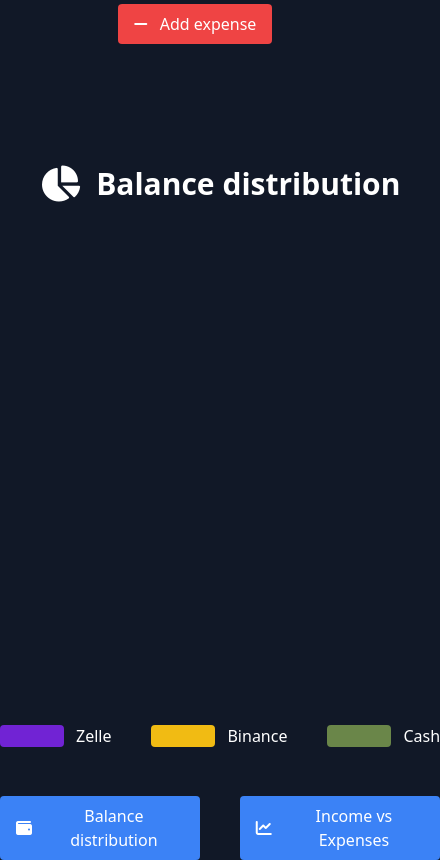
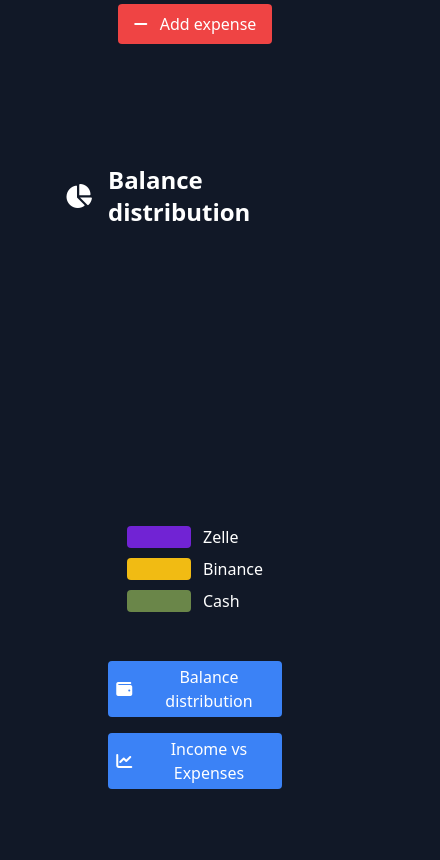
Before and after one commit to manudevko/Expense-Tracker, a plain HTML site: page index.html in a window 390 px wide. Shown: the part 1520-2380 px from the top of the page, 440 px wide, since content can reach past the window. After the commit the page ends 2349 px from the top, so only its background shows below. Drawn offline with nearby package versions, Linux system fonts and the light colour scheme.

Commit message:
Fixed responsive for charts, fixed add expense bug for income/expense chart, fixed income/expense chart not working if the user data in localstorage was entered previous to the chart code being added

```diff
--- a/app.js
+++ b/app.js
@@ -115,9 +115,22 @@ loadLocalStorage();
 
 const loadHistory = function () {
   for (i = 0; i < transHistory.length; i++) {
+    //Checks for transaction history in localstorage to be loaded and added to the transaction history.
     const loadedTransaction = document.createElement("div");
     loadedTransaction.innerHTML = transHistory[i].Transaction;
     transactionUI.appendChild(loadedTransaction);
+    //If income and expense are not in the localstorage yet it
+    //checks for income and expenses in localstorage to be loaded and
+    //added to the income / expense variables in order to be able to display them in the first chart.
+    if (!localStorage.getItem("Income") && !localStorage.getItem("Expense")) {
+      switch (transHistory[i].Type) {
+        case "income":
+          income += transHistory[i].Amount;
+          break;
+        case "expense":
+          expense += transHistory[i].Amount;
+      }
+    }
   }
 };
 
@@ -212,6 +225,10 @@ const addExpense = function (details, amount, date, platform) {
 //Event listener for the add income form.
 
 incButtonUI.addEventListener("click", function () {
+  if (incDetailsUI.value.length > 15) {
+    alert("Please enter a maximum of 15 characters for the details");
+    return;
+  }
   addIncome(
     incDetailsUI.value,
     incAmountUI.value,
@@ -259,6 +276,15 @@ expButtonUI.addEventListener("click", function () {
     ["#7123D4", "#F1BB13", "#6a8649"],
     "balanceDistChart",
     ["Zelle", "Binance", "Cash"]
+  );
+
+  //Updates the income and expenses chart
+
+  incExpChart = updateChart(
+    incExpChart,
+    [income, expense],
+    ["#22C55E", "#EF4444"],
+    "incExpChart"
   );
 
   expDetailsUI.value = "";
--- a/index.html
+++ b/index.html
@@ -294,30 +294,40 @@
       </section>
 
       <!-- Graphic chart section -->
-      <section class="xl:w-6/12 mx-auto relative">
+      <section class="w-8/12 xl:w-6/12 mx-auto mb-10">
         <!-- Balance chart -->
-        <div class="mx-auto balanceChartWrapper charts">
+        <div
+          class="mx-auto flex flex-col justify-center balanceChartWrapper charts"
+        >
           <div
-            class="header-title flex flex-row justify-center items-center gap-4 my-10"
+            class="mx-auto header-title flex flex-row items-center gap-4 my-10"
           >
-            <i class="fa-solid fa-chart-pie text-white text-4xl"></i>
-            <h2 class="text-white text-3xl lg:text-4xl font-bold">
+            <i
+              class="fa-solid fa-chart-pie text-white text-2xl lg:text-4xl"
+            ></i>
+            <h2 class="text-white text-2xl lg:text-4xl font-bold">
               Balance distribution
             </h2>
           </div>
-          <div class="xl:w-6/12 mx-auto">
+          <div class="xl:w-6/12 w-10/12 mx-auto px-auto">
             <canvas id="balanceDistChart"></canvas>
           </div>
           <div
-            class="balance-legends flex flex-row justify-center text-white gap-x-10 mt-10"
+            class="mx-auto balance-legends flex flex-col items-center xl:flex-row justify-center text-white xl:gap-x-10 gap-y-2 mt-10"
           >
-            <p><span class="bg-zelle px-8 mr-3 rounded"></span>Zelle</p>
-            <p><span class="bg-binance px-8 mr-3 rounded"></span>Binance</p>
-            <p><span class="bg-cash px-8 mr-3 rounded"></span>Cash</p>
+            <p class="w-full">
+              <span class="bg-zelle px-8 mr-3 rounded"></span>Zelle
+            </p>
+            <p class="w-full">
+              <span class="bg-binance px-8 mr-3 rounded"></span>Binance
+            </p>
+            <p class="w-full">
+              <span class="bg-cash px-8 mr-3 rounded"></span>Cash
+            </p>
           </div>
         </div>
         <!-- Expenses vs income chart -->
-        <div class="mx-auto incExpChartWrapper charts hidden">
+        <div class="mx-auto flex flex-col incExpChartWrapper charts hidden">
           <div
             class="header-title flex flex-row justify-center items-center gap-4 mx-auto my-10"
           >
@@ -326,7 +336,7 @@
               Income vs expenses
             </h2>
           </div>
-          <div class="xl:w-6/12 mx-auto">
+          <div class="xl:w-6/12 w-10/12 mx-auto px-auto">
             <canvas id="incExpChart"></canvas>
           </div>
           <div
@@ -338,17 +348,19 @@
         </div>
 
         <!-- Chart buttons -->
-        <div class="flex flex-row justify-center gap-x-10 mt-8">
+        <div
+          class="flex flex-col xl:flex-row justify-center mt-8 w-full xl:mx-auto xl:gap-x-10"
+        >
           <button
             href=""
-            class="balance-distribution-btn bg-blue-500 flex flex-row gap-x-3 items-center px-4 py-2 rounded mt-4"
+            class="mx-auto xl:mx-0 w-8/12 xl:w-4/12 balance-distribution-btn bg-blue-500 flex flex-row gap-x-3 justify-center items-center px-2 py-1 xl:px-4 xl:py-2 rounded mt-4"
           >
             <i class="fa-solid fa-wallet" style="color: #ffffff"></i>
             <h3 class="text-md text-white">Balance distribution</h3>
           </button>
           <button
             href=""
-            class="income-expense-btn bg-blue-500 flex flex-row gap-x-3 items-center px-4 py-2 rounded mt-4"
+            class="mx-auto xl:mx-0 w-8/12 xl:w-4/12 income-expense-btn bg-blue-500 flex flex-row gap-x-3 justify-center items-center px-2 py-1 xl:px-4 xl:py-2 rounded mt-4"
           >
             <i class="fa-solid fa-chart-line" style="color: #ffffff"></i>
             <h3 class="text-md text-white">Income vs Expenses</h3>
```
